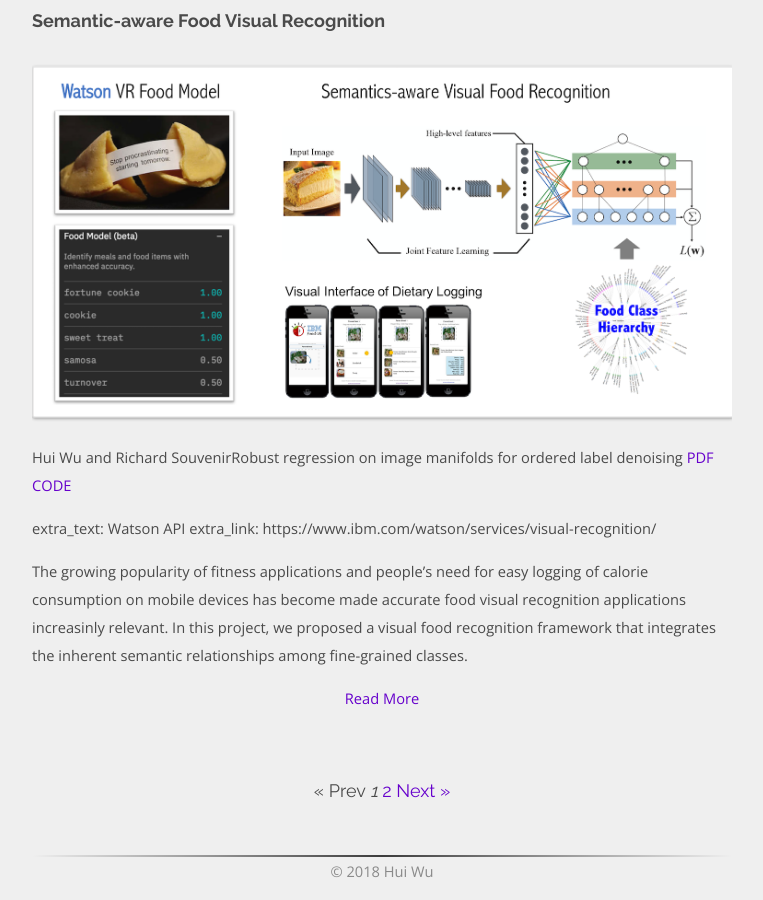
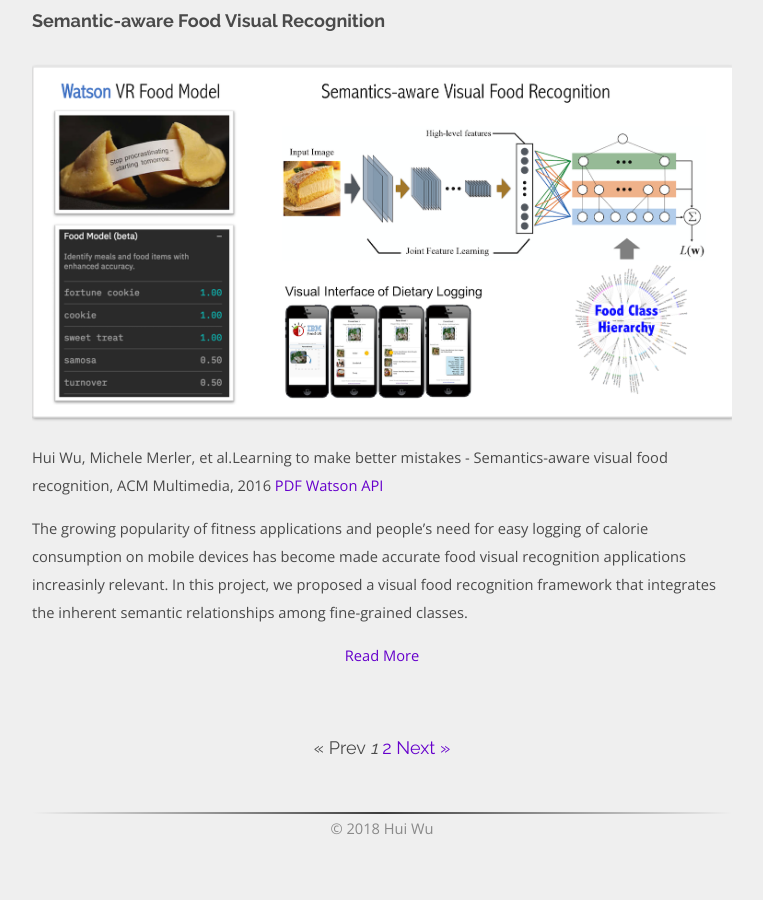
Before and after one commit to spacew/spacew.github.io, a Jekyll site: the page built from index.html, in a window 1280 px wide and 900 px high, scrolled down 1949 px. Shown: the whole window, without its empty margins (258-1021 px from the left). Built offline with Jekyll 4.4.1, drawn with Linux system fonts in a browser that asks for light colours; the list of posts is cut into pages by our own code; after the commit the page ends 2806 px from its top, so only the background shows below that.

Commit message:
Update 2016-12-25-food.markdown

```diff
--- a/_posts/2016-12-25-food.markdown
+++ b/_posts/2016-12-25-food.markdown
@@ -2,15 +2,12 @@
 title:  Semantic-aware Food Visual Recognition
 date:   2016-12-25
 thumb:  /media/foodvr_thumb.png
-paper_name: Robust regression on image manifolds for ordered label denoising
-paper_authors: Hui Wu and Richard Souvenir
-paper_pdf: https://www.cv-foundation.org/openaccess/content_cvpr_2015/papers/Wu_Robust_Regression_on_2015_CVPR_paper.pdf
-paper_code: https://www.cv-foundation.org/openaccess/content_cvpr_2015/papers/Wu_Robust_Regression_on_2015_CVPR_paper.pdf
-
----
-
+paper_name: Learning to make better mistakes - Semantics-aware visual food recognition, ACM Multimedia, 2016
+paper_authors: Hui Wu, Michele Merler, et al.
+paper_pdf: http://www.michelemerler.com/papers/p172-wu.pdf
 extra_text: Watson API
 extra_link: https://www.ibm.com/watson/services/visual-recognition/
+---
 
 The growing popularity of fitness applications and people's need for
 easy logging of calorie consumption on mobile devices has
```
